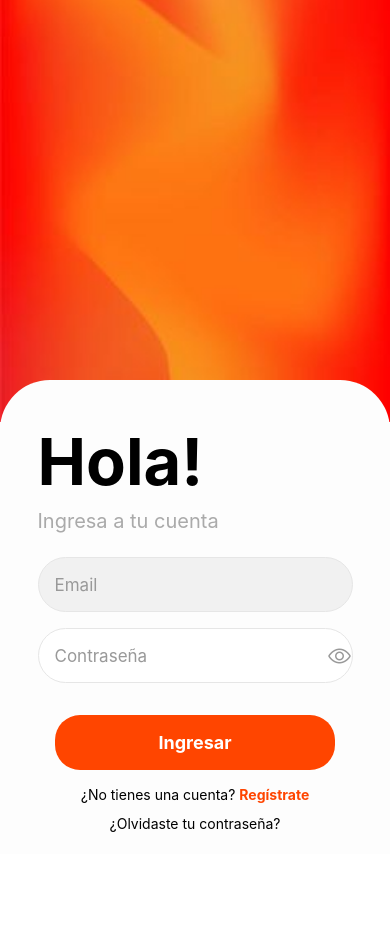
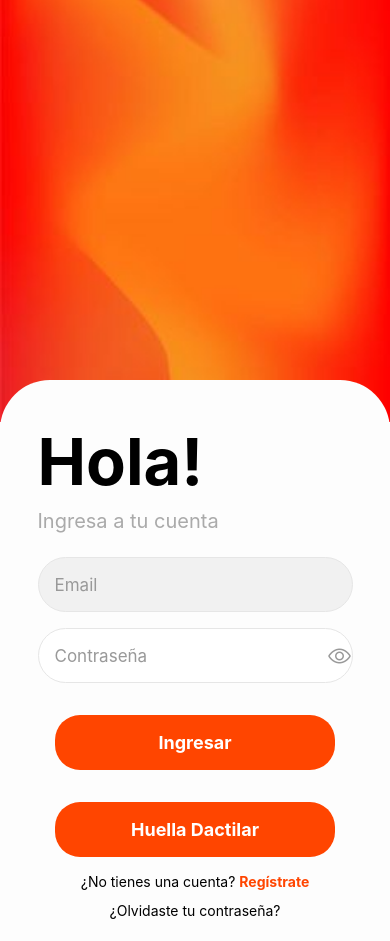
Before and after one commit to Aleu79/InstantRecipes-PP, a React Native app: screen /Login in a window 390 px wide. Before the commit the page ends 854 px from the top, so only its background shows below. Built offline with nearby package versions, Linux system fonts and the light colour scheme; no server answers.

Commit message:
removed node_modules

```diff
--- a/package.json
+++ b/package.json
@@ -40,7 +40,8 @@
     "react-native-uuid": "^2.0.2",
     "react-native-vector-icons": "^10.2.0",
     "react-native-web": "~0.19.10",
-    "zxcvbn": "^4.4.2"
+    "zxcvbn": "^4.4.2",
+    "expo-local-authentication": "~14.0.1"
   },
   "devDependencies": {
     "@babel/core": "^7.25.7"
--- a/src/components/User/UserProfile.js
+++ b/src/components/User/UserProfile.js
@@ -16,6 +16,8 @@ const UserProfile = () => {
   const { user } = useContext(UserContext);
   const navigation = useNavigation();
   const [image, setImage] = useState(null);
+  const [uploadTime, setUploadTime] = useState(0); // Tiempo restante para subir
+  const [uploadLimitReached, setUploadLimitReached] = useState(false);
 
   useEffect(() => {
     const fetchUserImage = async () => {
@@ -64,6 +66,7 @@ const UserProfile = () => {
         return true; // Permitir subida
       } else {
         Alert.alert('Límite alcanzado', 'Solo puedes subir hasta 3 archivos por mes.');
+        setUploadLimitReached(true);
         return false; // No permitir subida
       }
     } else {
@@ -104,12 +107,30 @@ const UserProfile = () => {
       const response = await fetch(selectedImage.uri);
       const blob = await response.blob();
 
-      const filename = selectedImage.uri.substring(selectedImage.uri.lastIndexOf('/') + 1);
+      const filename = 'profile_picture.jpg'; // Sobrescribir siempre con el mismo nombre
       const userEmailSafe = user.email.replace(/[@.]/g, (c) => (c === '@' ? '%40' : '%2E'));
       const imageRef = ref(storage, `users/${userEmailSafe}/${filename}`);
 
       try {
-        await uploadBytes(imageRef, blob);
+        const startTime = Date.now();
+        const uploadTask = uploadBytes(imageRef, blob);
+
+        // Manejo del progreso de subida
+        uploadTask.on(
+          'state_changed',
+          (snapshot) => {
+            const progress = (snapshot.bytesTransferred / snapshot.totalBytes) * 100;
+            console.log(`Progreso de subida: ${progress}%`);
+            // Calcular el tiempo restante
+            const elapsedTime = (Date.now() - startTime) / 1000; // En segundos
+            const totalTime = (snapshot.totalBytes / snapshot.bytesTransferred) * elapsedTime;
+            setUploadTime(Math.max(0, totalTime - elapsedTime)); // Tiempo restante
+          },
+          (error) => {
+            console.error('Error al subir la imagen:', error);
+            Alert.alert('Error', 'No se pudo subir la imagen. Verifica los permisos y el estado de la conexión.');
+          },
+          async () => {
             const url = await getDownloadURL(imageRef);
             console.log('URL de la imagen subida:', url);
             setImage(url);
@@ -117,12 +138,15 @@ const UserProfile = () => {
               const userDocRef = doc(db, 'users', user.email);
               await setDoc(userDocRef, { myuserfoto: url }, { merge: true });
               Alert.alert('Éxito', 'La imagen se subió y guardó correctamente.');
+              setUploadTime(0); // Reiniciar el tiempo
             } else {
               Alert.alert('Error', 'Usuario no autenticado.');
             }
+          }
+        );
       } catch (error) {
-        console.error('Error al subir la imagen:', error);
-        Alert.alert('Error', 'No se pudo subir la imagen. Verifica los permisos y el estado de la conexión.');
+        console.error('Error al iniciar la subida:', error);
+        Alert.alert('Error', 'No se pudo iniciar la subida de la imagen.');
       }
     } else {
       Alert.alert('Error', 'No se seleccionó ninguna imagen.');
@@ -152,6 +176,9 @@ const UserProfile = () => {
         </TouchableOpacity>
         <Text style={styles.username}>{user ? user.username : 'Invitado'}</Text>
         <Text style={styles.userEmail}>{user ? user.email : 'emma.phillips@gmail.com'}</Text>
+        {uploadTime > 0 && (
+          <Text style={styles.uploadTime}>Tiempo restante: {Math.ceil(uploadTime)}s</Text>
+        )}
       </View>
       <View style={styles.menuContainer}>
         <TouchableOpacity style={styles.menuItem} onPress={() => navigation.navigate('SavedRecipes')}>
@@ -198,21 +225,22 @@ const styles = StyleSheet.create({
     fontSize: 14,
     color: '#666',
   },
+  uploadTime: {
+    fontSize: 16,
+    color: '#f00',
+    marginTop: 10,
+  },
   menuContainer: {
-    borderTopWidth: 1,
-    borderTopColor: '#eaeaea',
-    paddingTop: 20,
+    marginVertical: 20,
   },
   menuItem: {
     flexDirection: 'row',
     alignItems: 'center',
-    paddingVertical: 15,
-    borderBottomWidth: 1,
-    borderBottomColor: '#eaeaea',
+    paddingVertical: 10,
   },
   menuText: {
-    fontSize: 16,
-    marginLeft: 15,
+    fontSize: 18,
+    marginLeft: 10,
     color: '#333',
   },
 });
--- a/src/screens/LoginScreen.js
+++ b/src/screens/LoginScreen.js
@@ -7,6 +7,7 @@ import { signInWithEmailAndPassword, sendPasswordResetEmail } from 'firebase/aut
 import { UserContext } from '../context/UserContext';
 import { doc, getDoc, getFirestore } from 'firebase/firestore';
 import AsyncStorage from '@react-native-async-storage/async-storage';
+import * as LocalAuthentication from 'expo-local-authentication'; // Importar aquí
 
 const { height } = Dimensions.get('window');
 
@@ -60,7 +61,6 @@ const LoginScreen = () => {
     }
   };
 
-
   const handleForgotPassword = async () => {
     if (!email) {
       Alert.alert('Error', 'Por favor, ingresa tu correo para restablecer la contraseña.');
@@ -78,6 +78,28 @@ const LoginScreen = () => {
       } else {
         Alert.alert('Error', 'Ocurrió un error al enviar el correo electrónico para restablecer tu contraseña.');
       }
+    }
+  };
+
+  const handleBiometricLogin = async () => {
+    const hasHardware = await LocalAuthentication.hasHardwareAsync();
+    const isEnrolled = await LocalAuthentication.isEnrolledAsync();
+
+    if (!hasHardware || !isEnrolled) {
+      Alert.alert('Error', 'No hay soporte de autenticación biométrica o no hay huellas registradas.');
+      return;
+    }
+
+    const result = await LocalAuthentication.authenticateAsync({
+      promptMessage: 'Inicia sesión con tu huella dactilar',
+      fallbackLabel: 'Usa tu correo y contraseña',
+      suppressInitials: false,
+    });
+
+    if (result.success) {
+      handleLogin(); // Llama a la función de login si la autenticación biométrica es exitosa
+    } else {
+      Alert.alert('Error', 'Autenticación fallida, intenta nuevamente.');
     }
   };
 
@@ -121,6 +143,9 @@ const LoginScreen = () => {
             <TouchableOpacity style={styles.button} onPress={handleLogin}>
               <Text style={styles.buttonText}>Ingresar</Text>
             </TouchableOpacity>
+            <TouchableOpacity style={styles.biometricButton} onPress={handleBiometricLogin}>
+              <Text style={styles.buttonText}>Huella Dactilar</Text>
+            </TouchableOpacity>
             <Text style={styles.footerText}>
               ¿No tienes una cuenta?{' '}
               <Text style={styles.footerLink} onPress={() => navigation.navigate('Sign Up')}>
@@ -147,7 +172,6 @@ const styles = StyleSheet.create({
     height: height * 0.5,
     resizeMode: 'cover',
   },
-
   ondulatedBackground: {
     position: 'absolute',
     top: height * 0.45,
@@ -157,6 +181,15 @@ const styles = StyleSheet.create({
     backgroundColor: '#fdfdfd',
     borderTopLeftRadius: 50,
     borderTopRightRadius: 50,
+  },
+  biometricButton: {
+    width: '80%',
+    height: 55,
+    backgroundColor: '#FF4500',
+    justifyContent: 'center',
+    alignItems: 'center',
+    borderRadius: 25,
+    marginVertical: 16,
   },
   forgotPasswordButton: {
     width: '80%',
```
Also changed, not shown: 1 other file (tests, documents, lock files or other folders). Lines whose indentation alone changed are shown as unchanged.
